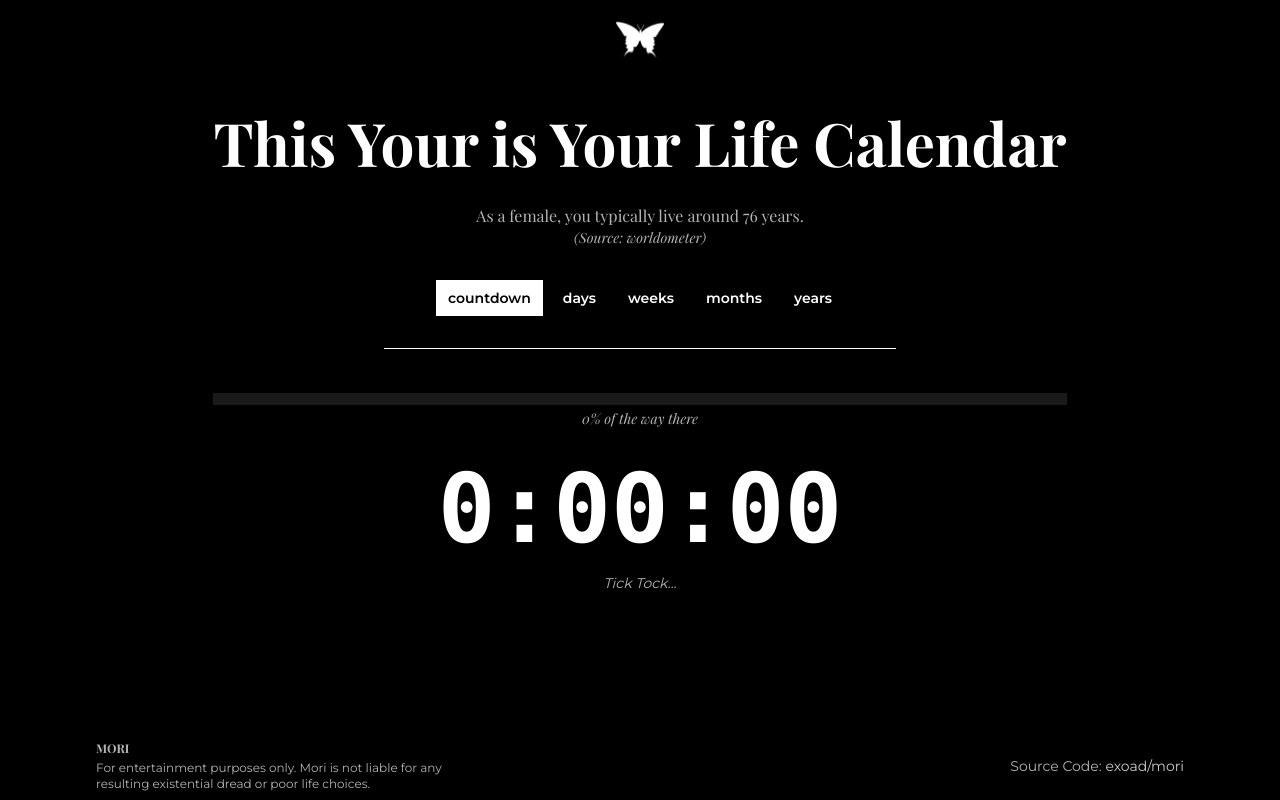
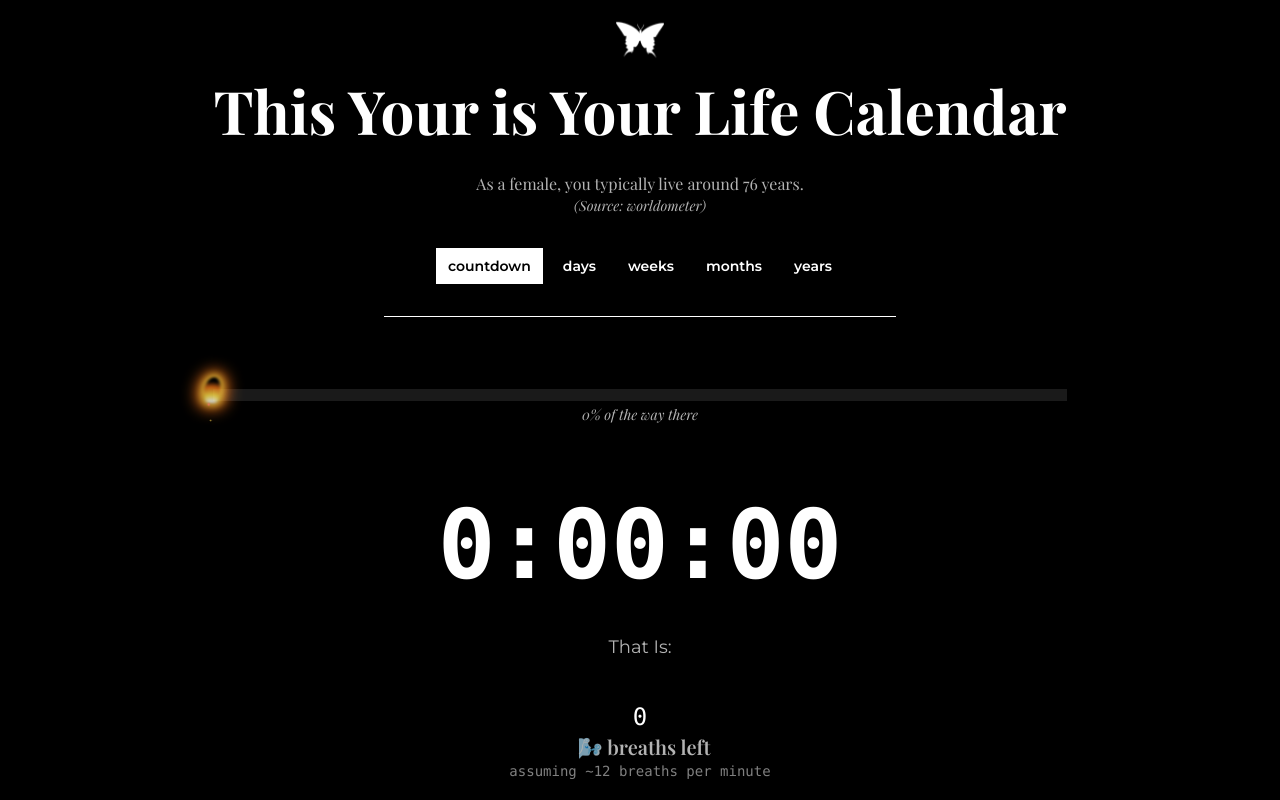
Before and after one commit to exoad/mori, a React (Vite) app: page /rep in a window 1280 px wide. Both pictures are taken after a click on the button "countdown". Shown: the top 800 px of the page. Built offline with nearby package versions, Linux system fonts and the light colour scheme; a web font is replaced by a local one.

Commit message:
add expectations into the countdown section

```diff
--- /dev/null
+++ b/src/expectations.ts
@@ -0,0 +1,88 @@
+export const expectations: {
+    label: string;
+    calc?: (secondsLeft: number) => number;
+    check?: (deathDate: Date) => boolean;
+    comment: string;
+}[] = [
+        {
+            label: "🌬️ breaths left",
+            calc: (s) => Math.floor(s / 5),
+            comment: "assuming ~12 breaths per minute",
+        },
+        {
+            label: "🍂 seasons left",
+            calc: (s) => Math.floor(s / 86400 / 91.25),
+            comment: "assuming ~91.25 days per season",
+        },
+        {
+            label: "🌕 full moons left",
+            calc: (s) => Math.floor(s / 2551442),
+            comment: "assuming ~29.53 days per lunar cycle",
+        },
+        {
+            label: "😴 hours of sleep left",
+            calc: (s) => Math.floor((s / 86400) * 8),
+            comment: "assuming 8 hours of sleep per day",
+        },
+        {
+            label: "❤️ liters of blood your heart will pump",
+            calc: (s) => Math.floor((s / 60) * 5),
+            comment: "assuming ~5 liters per minute",
+        },
+        {
+            label: "☄️ Will you be here for the return of Halley's Comet?",
+            comment: "Expected in July 2061.",
+            check: (d) => d.getFullYear() > 2061,
+        },
+        {
+            label: "🔮 Will you live to see the turn of the next century?",
+            comment: "On January 1, 2100.",
+            check: (d) => d.getFullYear() >= 2100,
+        },
+        {
+            label: "🥳 weekends left",
+            calc: (s) => Math.floor(s / 604800),
+            comment: "assuming 7 days per week",
+        },
+        {
+            label: "🪐 Will you be here for the 2080 Great Conjunction?",
+            comment: "The next close alignment of Jupiter and Saturn.",
+            check: (d) => d.getTime() > new Date("2080-03-15T00:00:00").getTime(),
+        },
+        {
+            label: "🍽️ meals left",
+            calc: (s) => Math.floor(s / 86400) * 3,
+            comment: "assuming 3 meals per day",
+        },
+        {
+            label: "💇 meters of hair left to grow",
+            calc: (s) => Math.floor((s / 2628000) * 0.0125),
+            comment: "assuming ~1.25 cm or 0.0125 m per month",
+        },
+        {
+            label: "🔭 Will you see the next Transit of Venus?",
+            comment: "A rare event, not happening again until 2117.",
+            check: (d) => d.getFullYear() > 2117,
+        },
+        {
+            label: "🌅 sunrises left",
+            calc: (s) => Math.floor(s / 86400),
+            comment: "1 sunrise per day",
+        },
+        {
+            label: "💓 heartbeats left",
+            calc: (s) => Math.floor((s / 60) * 70),
+            comment: "assuming ~70 beats per minute",
+        },
+        {
+            label: "🇺🇸 Will you see the 300th anniversary of the United States?",
+            comment: "On July 4, 2076.",
+            check: (d) =>
+                d.getTime() > new Date("2076-07-04T00:00:00").getTime(),
+        },
+        {
+            label: "👀 blinks left",
+            calc: (s) => Math.floor((s / 60) * 900),
+            comment: "assuming ~15 blinks per minute",
+        },
+    ];
--- a/src/pages/Rep.tsx
+++ b/src/pages/Rep.tsx
@@ -6,6 +6,7 @@ import { Column } from "../components/FlexLayouter.tsx";
 import "../styles/Rep.css";
 import Divider from "../components/Divider";
 import { mortalityStats } from "../chronos.ts";
+import { expectations } from "../expectations.ts";
 export default function Rep() {
     const [username] = useLocalStorage("username", "");
     const [birthdate] = useLocalStorage("birthdate", "");
@@ -104,9 +105,8 @@ export default function Rep() {
         total > 0
             ? Math.max(0, Math.min(100, Math.round((elapsed / total) * 100)))
             : 0;
-
     const [winWidth, setWinWidth] = useState<number>(
-        typeof window !== "undefined" ? window.innerWidth : 1024
+        globalThis.window === undefined ? 1024 : window.innerWidth
     );
     useEffect(() => {
         const onResize = () => setWinWidth(window.innerWidth);
@@ -161,7 +161,9 @@ export default function Rep() {
                     <div className="w-full flex flex-col gap-4">
                         <div className="text-center">
                             <Column mainAxisAlignment="start">
-                                {view !== "countdown" ? (
+                                {view === "countdown" ? (
+                                    <></>
+                                ) : (
                                     <>
                                         <div className="mt-1 flex items-end justify-center sm:justify-start gap-3">
                                             <div className="text-5xl font-playfair font-bold text-white leading-none">
@@ -181,17 +183,21 @@ export default function Rep() {
                                             </time>
                                         </div>
                                     </>
-                                ) : (
-                                    <></>
                                 )}
                             </Column>
-                            <div className="mt-3">
-                                <div className="h-3 bg-white/10">
+                            <div className="py-10 flame-container">
+                                <div className="h-3 bg-white/10 flame-track">
                                     <div
-                                        aria-hidden
-                                        className={`h-full bg-gradient-to-r from-rose-800 via-amber-400 to-amber-100`}
+                                        className="flame-wrapper"
                                         style={{ width: `${percent}%` }}
-                                    />
+                                    >
+                                        <div
+                                            aria-hidden
+                                            className="flame-bar bg-gradient-to-r from-[#0A0403] via-[#3A1E1E] to-amber-500 shadow-inner shadow-black/50"
+                                        />
+                                        <div className="flame-tip" />
+                                        <div className="embers" />
+                                    </div>
                                 </div>
                                 <div className="mt-1 text-sm italic text-white/70">
                                     {percent}% of the way there
@@ -282,21 +288,40 @@ export function CountdownProgress({
             setSecondsLeft((deathDate.getTime() - now.getTime()) / 1000);
         };
         tick();
-        const id = setInterval(tick, 1000);
-        return () => clearInterval(id);
+        return () => clearInterval(setInterval(tick, 1000));
     }, [deathDate]);
+    const total = Math.max(0, secondsLeft);
+    const seconds = Math.floor(total % 60);
+    const two = (n: number) => String(n).padStart(2, "0");
+
     return (
-        <div className="flex flex-col gap-4 w-full text-center text-4xl md:text-6xl lg:text-8xl font-mono font-bold text-white">
-            {(() => {
-                const total = Math.floor(Math.max(0, secondsLeft));
-                const two = (n: number) => String(n).padStart(2, "0");
-                return `${Math.floor(total / 3600)}:${two(
-                    Math.floor((total % 3600) / 60)
-                )}:${two(total % 60)}`;
-            })()}
-            <div className="text-white/70 text-base md:text-sm italic font-normal font-montserrat">
-                Tick Tock...
+        <div className="flex flex-col gap-10 w-full text-center text-white">
+            <div className="text-4xl md:text-6xl lg:text-8xl font-mono font-bold">
+                {Math.floor(total / 3600)}:
+                {two(Math.floor((total % 3600) / 60))}:{two(seconds)}
             </div>
+            <div className="text-white/70 text-lg font-normal font-montserrat">
+                That Is:
+            </div>
+            <Column className="text-center space-y-10 font-mono text-lg md:text-xl">
+                {expectations.map((m) => {
+                    const value = (m.calc?.(total) ??
+                        (m.check?.(deathDate) ? "Yes" : "No"))!!;
+                    return (
+                        <Column key={m.label}>
+                            <span className="text-2xl">
+                                {value.toLocaleString()}
+                            </span>
+                            <span className="font-playfair font-semibold ml-2 text-white/70">
+                                {m.label}
+                            </span>
+                            <div className="text-white/50 text-sm">
+                                {m.comment}
+                            </div>
+                        </Column>
+                    );
+                })}
+            </Column>
         </div>
     );
 }
--- a/src/pages/Setup.tsx
+++ b/src/pages/Setup.tsx
@@ -70,13 +70,12 @@ export default function Setup() {
                             </span>
                         ) : null}
                     </label>
-
-                    <label className="flex flex-col text-white text-lg">
+                    <label className="flex flex-col items-start text-white text-lg">
                         <Serif className="font-bold">Gender</Serif>
                         <div className="mt-3">
                             <MultiToggle
                                 options={["Male", "Female"]}
-                                value={(gender as "Male" | "Female") ?? null}
+                                value={(gender as "Male" | "Female") ?? "Male"}
                                 onChange={(v) => setGender(v)}
                                 className="gap-3"
                             />
--- a/src/styles/Rep.css
+++ b/src/styles/Rep.css
@@ -15,7 +15,113 @@
 
 .cell-animate {
     animation-name: cellRipple;
-    animation-duration: 10;
+    animation-duration: 2s;
     animation-fill-mode: both;
-    animation-timing-function: cubic-bezier(.2,.8,.2,1);
+    animation-timing-function: cubic-bezier(0.2, 0.8, 0.2, 1);
 }
+
+.flame-wrapper {
+    position: relative;
+    height: 100%;
+}
+
+.flame-bar {
+    height: 100%;
+    border-top-right-radius: 18px;
+    border-bottom-right-radius: 18px;
+    animation: flicker 1.5s infinite ease-in-out alternate;
+}
+
+.flame-tip {
+    position: absolute;
+    top: -18px;
+    right: -6px;
+    width: 16px;
+    height: 32px;
+    background: radial-gradient(
+        circle at bottom,
+        #ffffff 5%,
+        #fde047 30%,
+        #de6712 60%,
+        transparent 80%
+    );
+    border-radius: 60% 40% 30% 30%;
+    box-shadow: 0 0 8px 3px #fde047, 0 0 15px 8px #f97316;
+    filter: blur(1.5px);
+    transform-origin: bottom center;
+    animation: tip-flicker 3s infinite alternate ease-in-out;
+    opacity: 0.9;
+}
+
+.embers {
+    position: absolute;
+    right: 0;
+    bottom: 0;
+    width: 0;
+    height: 0;
+    pointer-events: none;
+}
+
+.embers::before,
+.embers::after {
+    content: "";
+    position: absolute;
+    width: 4px;
+    height: 4px;
+    background: radial-gradient(circle, #fcd34d 0%, transparent 70%);
+    border-radius: 50%;
+    animation: ember-fall 2s infinite;
+    opacity: 0.8;
+}
+
+.embers::after {
+    left: -6px;
+    animation-delay: 0.5s;
+    background: radial-gradient(circle, #f87171 0%, transparent 70%);
+}
+
+@keyframes flicker {
+    0% {
+        filter: brightness(1);
+    }
+    50% {
+        filter: brightness(1.3) hue-rotate(-10deg);
+    }
+    100% {
+        filter: brightness(0.9);
+    }
+}
+
+@keyframes tip-flicker {
+    0% {
+        transform: scaleY(1) rotate(0deg);
+        opacity: 0.9;
+    }
+    25% {
+        transform: scaleY(1.2) rotate(-5deg);
+        opacity: 1;
+    }
+    50% {
+        transform: scaleY(0.9) rotate(4deg) translateX(2px);
+        opacity: 0.95;
+    }
+    100% {
+        transform: scaleY(0.8) rotate(3deg);
+        opacity: 0.8;
+    }
+}
+
+@keyframes ember-fall {
+    0% {
+        transform: translateY(0) scale(1);
+        opacity: 1;
+    }
+    50% {
+        transform: translate(-5px, 20px) scale(0.7);
+        opacity: 0.6;
+    }
+    100% {
+        transform: translate(-10px, 40px) scale(0.4);
+        opacity: 0;
+    }
+}
```
Also changed, not shown: 7 other files (tests, documents, lock files or other folders).
